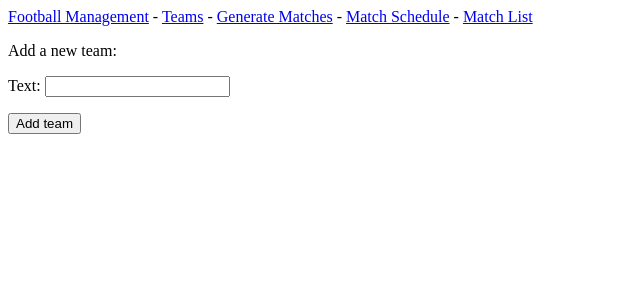
After one commit to kzah74/football_management, a Django app: page /team/add/ in a window 1280 px wide. The commit adds this page. Shown: the top 300 px of the page, without its empty margins (0-640 px from the left). Run offline with Django 3.2, Linux system fonts and the light colour scheme.

Commit message:
class based views

```diff
--- a/football_management_app/models.py
+++ b/football_management_app/models.py
@@ -1,7 +1,11 @@
 from django.db import models
+from django.urls import reverse
 
 class Team(models.Model):
     text = models.CharField(max_length=30)
 
+    def get_absolute_url(self):
+        return reverse('football_management_app:teams_list')
+
     def __str__(self):
         return self.text
--- a/football_management_app/templates/football_management_app/base.html
+++ b/football_management_app/templates/football_management_app/base.html
@@ -1,6 +1,6 @@
 <p>
   <a href="{% url 'football_management_app:index' %}">Football Management</a> -
-  <a href="{% url 'football_management_app:teams' %}">Teams</a> -
+  <a href="{% url 'football_management_app:teams_list' %}">Teams</a> -
   <a href="{% url 'football_management_app:generate_matches' %}">Generate Matches</a> -
   <a href="{% url 'football_management_app:match_schedule' %}">Match Schedule</a> -
   <a href="{% url 'football_management_app:match_list' %}">Match List</a>
--- /dev/null
+++ b/football_management_app/templates/football_management_app/team_form.html
@@ -0,0 +1,12 @@
+{% extends "football_management_app/base.html" %}
+
+{% block content %}
+  <p>Add a new team:</p>
+
+  <form action="{% url 'football_management_app:new_team' %}" method='post'>
+    {% csrf_token %}
+    {{ form.as_p }}
+    <button name="submit">Add team</button>
+  </form>
+
+{% endblock content %}
--- a/football_management_app/templates/football_management_app/teams.html
+++ b/football_management_app/templates/football_management_app/team_list.html
@@ -5,8 +5,8 @@
   <p>Teams:</p>
 
   <ul>
-    {% for team in teams %}
-      <li>{{ team }}</li>
+    {% for team in object_list %}
+      <li>{{ team.text }}</li>
     {% empty %}
       <li>No teams have been added yet.</li>
     {% endfor %}
--- a/football_management_app/urls.py
+++ b/football_management_app/urls.py
@@ -1,6 +1,7 @@
 "Defines URL patterns for football_management_app."
 
 from django.urls import path
+from .views import TeamListView, TeamCreateView
 
 from . import views
 
@@ -9,9 +10,9 @@ urlpatterns = [
     # Home page.
     path('', views.index, name='index'),
     # Page that shows all teams.
-    path('teams/', views.teams, name='teams'),
+    path('teams/', TeamListView.as_view(), name='teams_list'),
     # Page for adding a new team.
-    path('new_team/', views.new_team, name='new_team'),
+    path('team/add/', TeamCreateView.as_view(), name='new_team'),
     # page for generate button.
     path('generate_matches/', views.generate_matches, name='generate_matches'),
     # Page for generating the matches.
--- a/football_management_app/views.py
+++ b/football_management_app/views.py
@@ -1,9 +1,9 @@
 from django.shortcuts import render, redirect
+from django.views.generic import ListView
+from django.views.generic.edit import CreateView
 import datetime
 
 from .models import Team
-
-from .forms import TeamForm
 
 from .generating import distinct_pairs
 
@@ -13,28 +13,13 @@ def index(request):
     return render(request, 'football_management_app/index.html')
 
 
-def teams(request):
-    """Show all teams."""
-    teams = Team.objects.all()
-    context = {'teams': teams}
-    return render(request, 'football_management_app/teams.html', context)
+class TeamListView(ListView):
+    model = Team
 
 
-def new_team(request):
-    """Add a new team."""
-    if request.method != 'POST':
-        # No data submitted; create a blank form.
-        form = TeamForm()
-    else:
-        # POST data submitted; process data.
-        form = TeamForm(data=request.POST)
-        if form.is_valid():
-            form.save()
-            return redirect('football_management_app:teams')
-
-    # Display a blank or invalid form.
-    context = {'form': form}
-    return render(request, 'football_management_app/new_team.html', context)
+class TeamCreateView(CreateView):
+    model = Team
+    fields = ['text']
 
 
 def generate_matches(request):
--- /dev/null
+++ b/requirements.txt
@@ -0,0 +1,4 @@
+asgiref==3.3.4
+Django==3.2.3
+pytz==2021.1
+sqlparse==0.4.1
```
Also changed, not shown: db.sqlite3.
